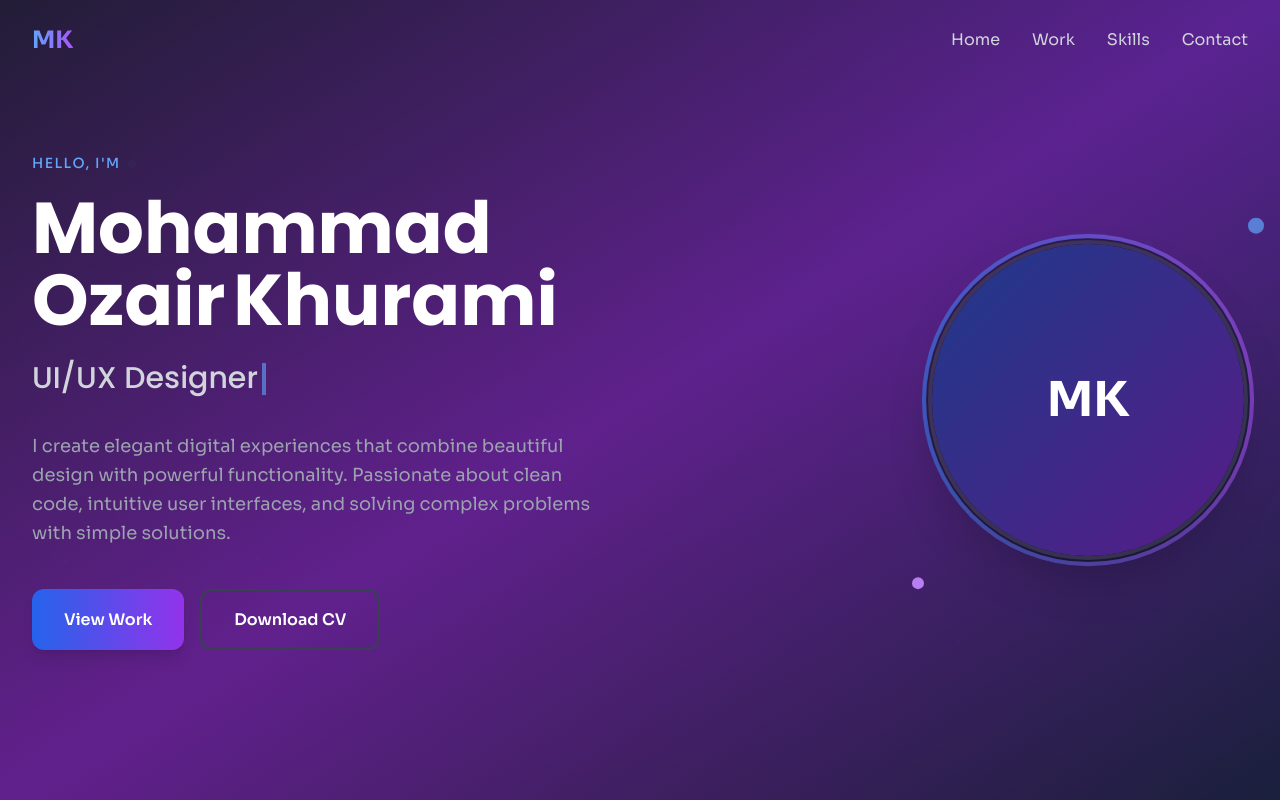
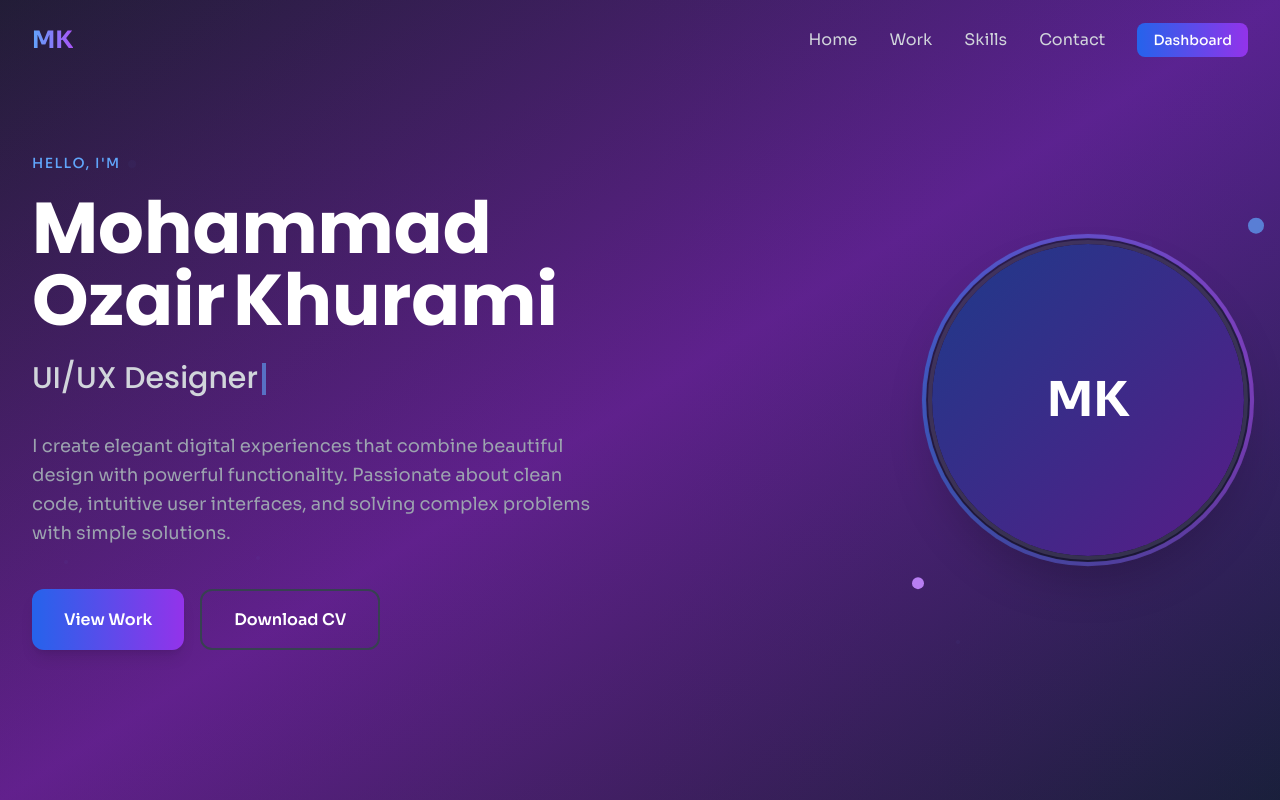
Before and after one commit to Ozair0101/Modern-Dashboard, a React (Vite) app: page / in a window 1280 px wide. Shown: the top 800 px of the page. Built offline with nearby package versions, Linux system fonts and the light colour scheme.

Commit message:
navigation

```diff
--- a/src/components/portfolio/components/Navigation.jsx
+++ b/src/components/portfolio/components/Navigation.jsx
@@ -1,5 +1,6 @@
 import React, { useState } from 'react';
 import { motion } from 'framer-motion';
+import { Link } from 'react-router-dom';
 
 const Navigation = () => {
   const [isMenuOpen, setIsMenuOpen] = useState(false);
@@ -25,7 +26,7 @@ const Navigation = () => {
         </motion.div>
 
         {/* Desktop Navigation */}
-        <div className="hidden md:flex space-x-8">
+        <div className="hidden md:flex space-x-8 items-center">
           {navItems.map((item, index) => (
             <motion.a
               key={item.name}
@@ -39,6 +40,20 @@ const Navigation = () => {
               <span className="absolute -bottom-1 left-0 w-0 h-0.5 bg-gradient-to-r from-blue-400 to-purple-500 transition-all duration-300 group-hover:w-full"></span>
             </motion.a>
           ))}
+
+          {/* Dashboard Link */}
+          <motion.div
+            initial={{ opacity: 0, y: -20 }}
+            animate={{ opacity: 1, y: 0 }}
+            transition={{ duration: 0.5, delay: 0.4 }}
+          >
+            <Link
+              to="/dashboard"
+              className="px-4 py-2 bg-gradient-to-r from-blue-600 to-purple-600 text-white rounded-lg hover:from-blue-700 hover:to-purple-700 transition-all duration-300 text-sm font-medium"
+            >
+              Dashboard
+            </Link>
+          </motion.div>
         </div>
 
         {/* Mobile menu button */}
@@ -75,6 +90,22 @@ const Navigation = () => {
               {item.name}
             </motion.a>
           ))}
+
+          {/* Mobile Dashboard Link */}
+          <motion.div
+            initial={{ opacity: 0, x: -20 }}
+            animate={{ opacity: isMenuOpen ? 1 : 0, x: isMenuOpen ? 0 : -20 }}
+            transition={{ duration: 0.3, delay: 0.4 }}
+            className="pt-3"
+          >
+            <Link
+              to="/dashboard"
+              className="block w-full text-center px-4 py-2 bg-gradient-to-r from-blue-600 to-purple-600 text-white rounded-lg hover:from-blue-700 hover:to-purple-700 transition-all duration-300"
+              onClick={() => setIsMenuOpen(false)}
+            >
+              Dashboard
+            </Link>
+          </motion.div>
         </div>
       </motion.div>
     </nav>
```
